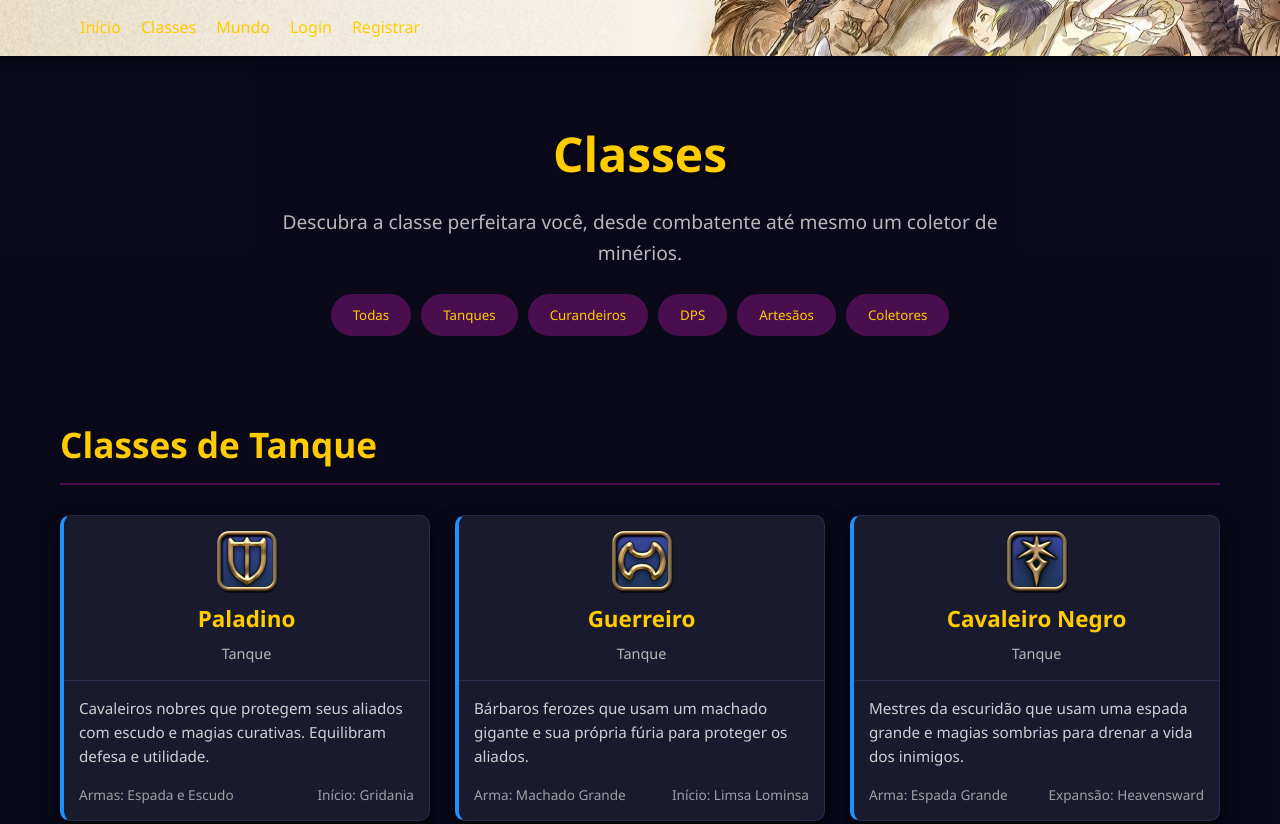
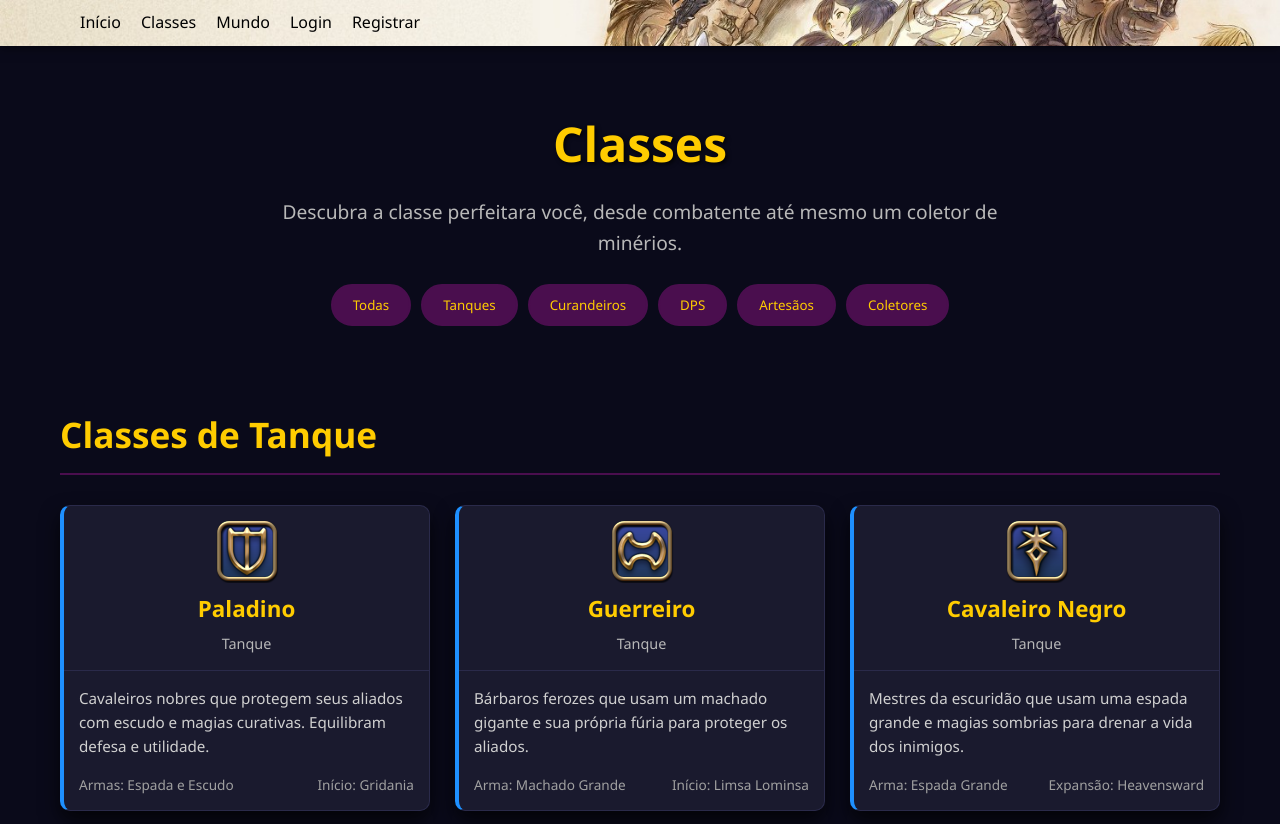
Before and after one commit to rootdeivid/FFXIV-Project, a website: page public/pages/classes.html in a window 1280 px wide. Shown: the top 824 px of the page. Drawn offline with Linux system fonts and the light colour scheme.

Commit message:
correcao de margem da navbar pag classes, cores e padronizacao

```diff
--- a/public/css/classes.css
+++ b/public/css/classes.css
@@ -9,14 +9,6 @@
     background-color: #0a0a1a;
     color: #e0e0e0;
     line-height: 1.6;
-            background-size: cover;
-            background-attachment: fixed;
-            background-position: center;
-        }
-
-        .overlay {
-            background-color: rgba(10, 10, 26, 0.85);
-            min-height: 100vh;
 }
 
 .container {
@@ -27,8 +19,10 @@
 
 .navbar {
     background-image: url(../assets/imgs/navbar.jpg);
+    background-size: 100% auto;
+    color: black;
     background-color: #1a1a2e;
-            padding: 15px 0;
+    padding: 10px 0;
     position: sticky;
     top: 0;
     z-index: 100;
@@ -55,14 +49,18 @@
 }
 
 .navbar-nav a {
-            color: #e0e0e0;
+    color: black;
     text-decoration: none;
     font-weight: 500;
+    transition: color 0.3s;
 }
 
-        .navbar-nav a {
-            color: #ffcc00;
+.nav-separator {
+    height: 6px;
+    width: 100%;
+    background: linear-gradient(90deg, #1a1a2e, #4a0e4e, #1a1a2e);
 }
+
 
 .header {
     text-align: center;
```
Lines whose indentation alone changed are shown as unchanged.
